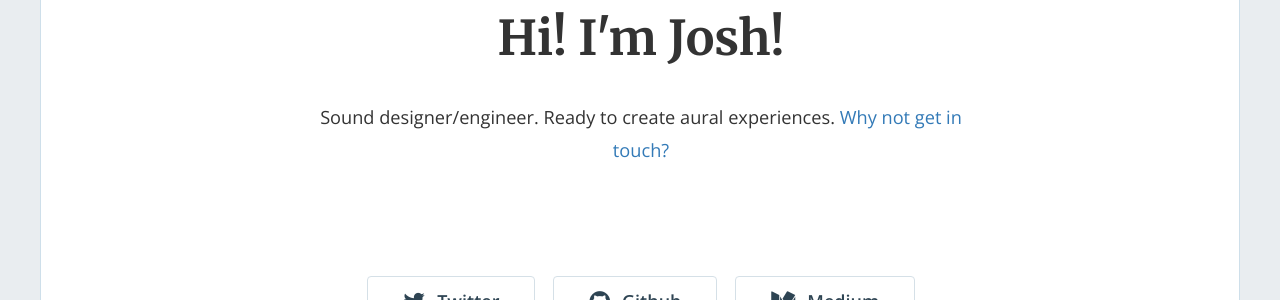
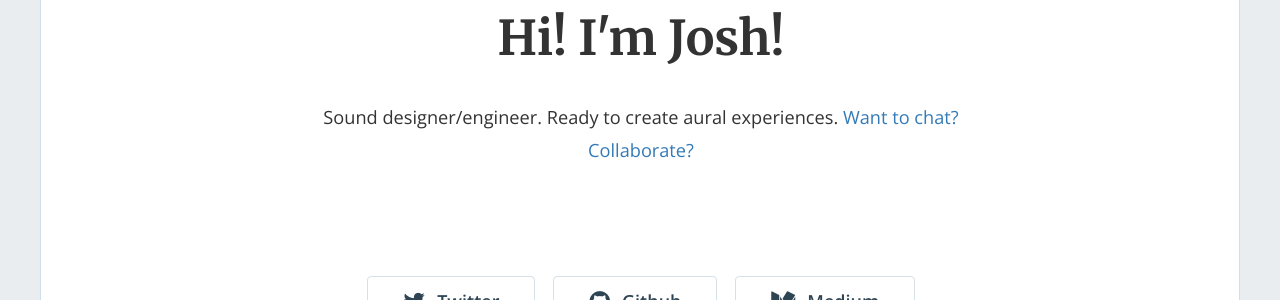
Before and after one commit to jaycvaldez/jaycvaldez.github.io, a Jekyll site: the page built from index.html, in a window 1280 px wide and 900 px high. Shown: the part 148-448 px from the top of the window. Built offline with Jekyll 4.4.1, drawn with Linux system fonts in a browser that asks for light colours; nearby versions of some CDN libraries; the list of posts is cut into pages by our own code.

Commit message:
Update contact.html

```diff
--- a/_includes/contact.html
+++ b/_includes/contact.html
@@ -1 +1 @@
-<a data-toggle="modal" data-target="#contact"> Why not get in touch?</a>
+<a data-toggle="modal" data-target="#contact"> Want to chat? Collaborate?</a>
```
